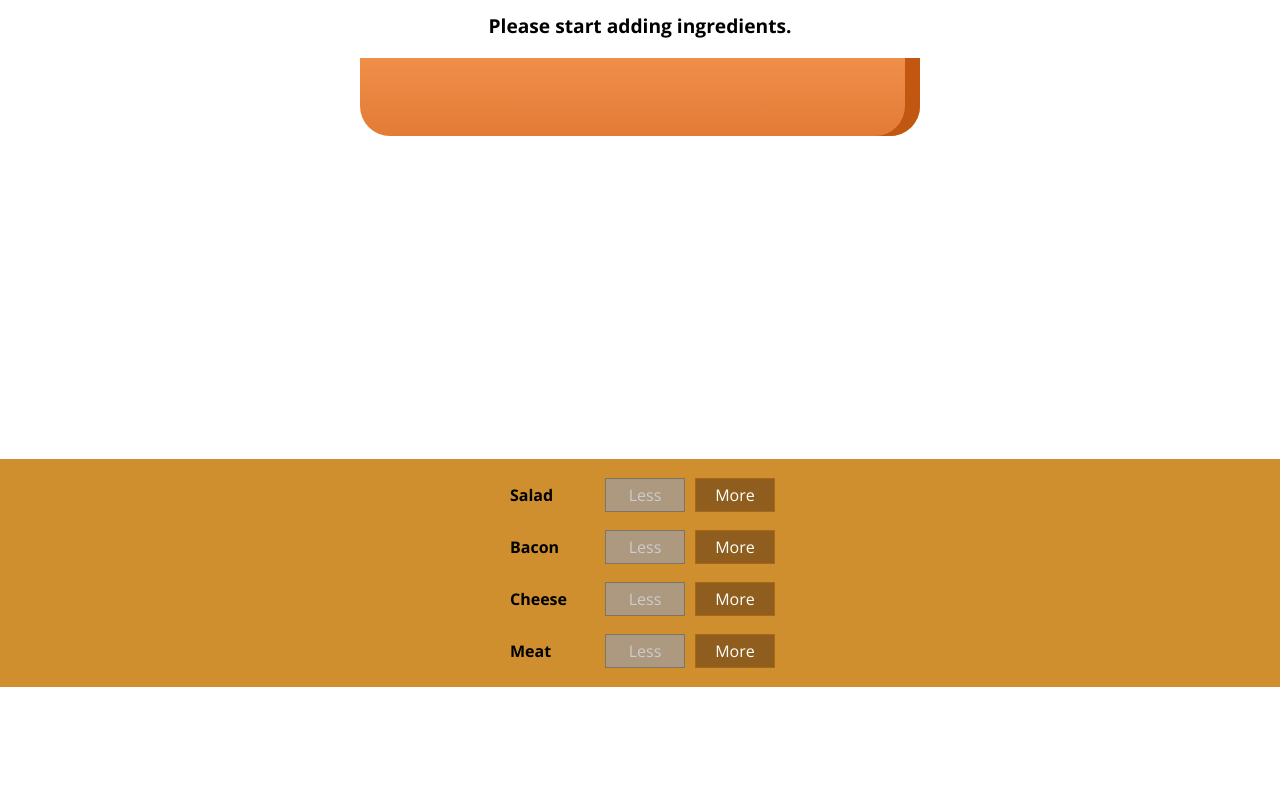
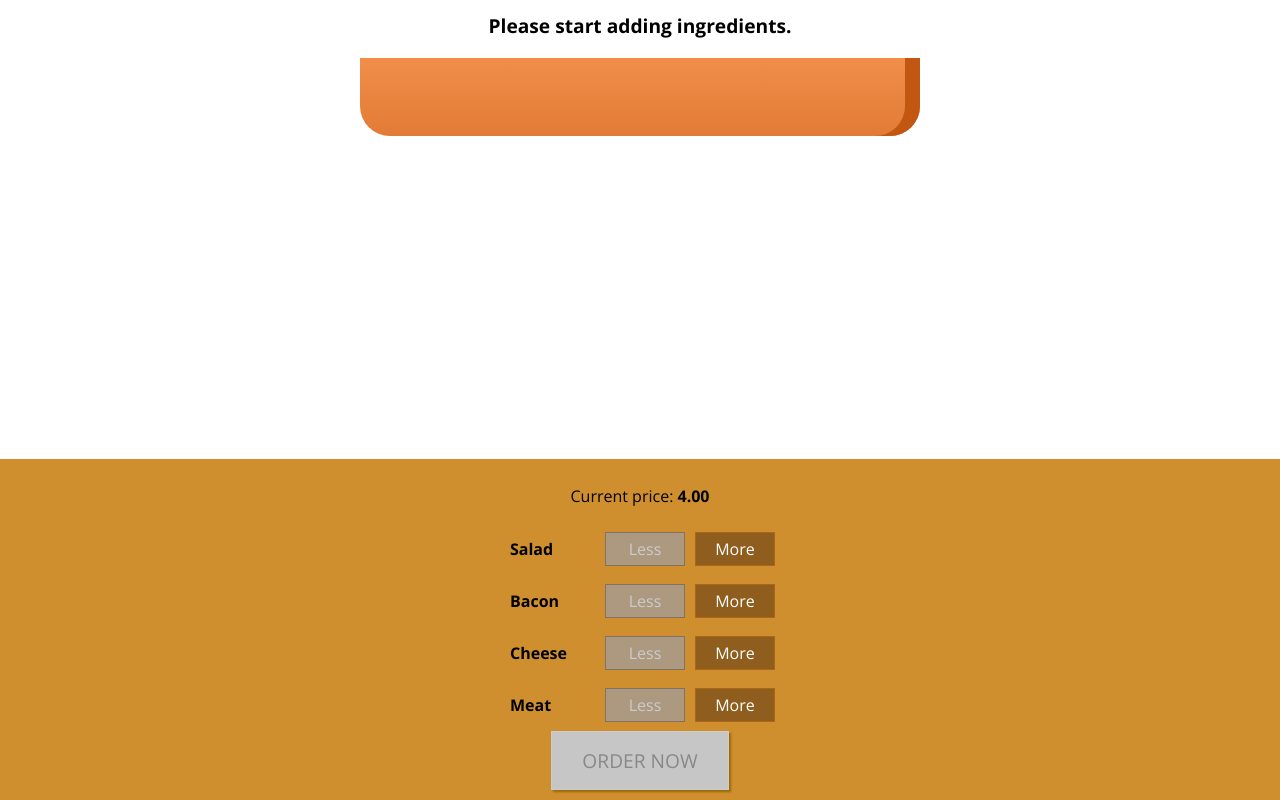
Before and after one commit to szmelc/burgerking, a React app: page / in a window 1280 px wide. Shown: the part 179-979 px from the top of the page. Before the commit the page ends 866 px from the top, so only its background shows below. Built offline with nearby package versions, Linux system fonts and the light colour scheme.

Commit message:
Add order modal

```diff
--- a/src/components/Burger/BuildControls/BuildControls.css
+++ b/src/components/Burger/BuildControls/BuildControls.css
@@ -8,3 +8,44 @@
   margin: auto;
   padding: 10px 0;
 }
+
+.OrderButton {
+    background-color: #DAD735;
+    outline: none;
+    cursor: pointer;
+    border: 1px solid #966909;
+    color: #966909;
+    font-family: inherit;
+    font-size: 1.2em;
+    padding: 15px 30px;
+    box-shadow: 2px 2px 2px #966909;
+}
+
+.OrderButton:hover, .OrderButton:active {
+    background-color: #A0DB41;
+    border: 1px solid #966909;
+    color: #966909;
+}
+
+.OrderButton:disabled {
+    background-color: #C7C6C6;
+    cursor: not-allowed;
+    border: 1px solid #ccc;
+    color: #888888;
+}
+
+.OrderButton:not(:disabled) {
+    animation: enable 0.3s linear;
+}
+
+@keyframes enable {
+    0% {
+        transform: scale(1);
+    }
+    60% {
+        transform: scale(1.1);
+    }
+    100% {
+        transform: scale(1);
+    }
+}
--- a/src/components/Burger/BuildControls/BuildControls.js
+++ b/src/components/Burger/BuildControls/BuildControls.js
@@ -11,6 +11,7 @@
 
 const buildControls = (props) => (
   <div className={classes.BuildControls}>
+    <p>Current price: <strong>{props.price.toFixed(2)}</strong></p>
     {controls.map(ctrl => (
       <BuildControl
         key={ctrl.label}
@@ -19,6 +20,10 @@
         removed={() => props.ingredientRemoved(ctrl.type)}
         disabled={props.disabled[ctrl.type]} />
     ))}
+    <button
+      className={classes.OrderButton}
+      disabled={!props.purchasable}
+      onClick={props.ordered}>ORDER NOW</button>
   </div>
 );
 
--- /dev/null
+++ b/src/components/Burger/OrderSummary/OrderSummary.js
@@ -0,0 +1,26 @@
+import React from 'react'
+
+import Aux from '../../../hoc/Aux';
+
+const orderSummary = (props) => {
+  const ingredientSummary = Object.keys(props.ingredients)
+    .map( igKey => {
+      return (
+        <li key={igKey}>
+          <span style={{textTransform: 'capitalize'}}>{igKey}</span>: {props.ingredients[igKey]}
+        </li>
+      )
+    });
+  return (
+    <Aux>
+      <h3>Your Order:</h3>
+      <p>Delicious burger with the following ingredients</p>
+      <ul>
+        {ingredientSummary}
+      </ul>
+      <p>Continue to Checkout?</p>
+    </Aux>
+  )
+};
+
+export default orderSummary;
--- /dev/null
+++ b/src/components/UI/Backdrop/Backdrop.css
@@ -0,0 +1,9 @@
+.Backdrop {
+  width: 100%;
+  height: 100%;
+  position: fixed;
+  z-index: 100;
+  left: 0;
+  top: 0;
+  background-color: rgba(0,0,0,.5);
+}
--- /dev/null
+++ b/src/components/UI/Backdrop/Backdrop.js
@@ -0,0 +1,9 @@
+import React from 'react'
+
+import classes from './Backdrop.css'
+
+const backdrop = (props) => (
+  props.show ? <div className={classes.Backdrop} onClick={props.clicked}></div> : null
+);
+
+export default backdrop
--- /dev/null
+++ b/src/components/UI/Modal/Modal.css
@@ -0,0 +1,20 @@
+.Modal {
+    position: fixed;
+    z-index: 500;
+    background-color: white;
+    width: 70%;
+    border: 1px solid #ccc;
+    box-shadow: 1px 1px 1px black;
+    padding: 16px;
+    left: 15%;
+    top: 30%;
+    box-sizing: border-box;
+    transition: all 0.3s ease-out;
+}
+
+@media (min-width: 600px) {
+    .Modal {
+        width: 500px;
+        left: calc(50% - 250px);
+    }
+}
--- /dev/null
+++ b/src/components/UI/Modal/Modal.js
@@ -0,0 +1,21 @@
+import React from 'react';
+
+import classes from './Modal.css'
+import Aux from '../../../hoc/Aux'
+import Backdrop from '../Backdrop/Backdrop'
+
+const modal = (props) => (
+  <Aux>
+    <Backdrop show={props.show} clicked={props.modalClosed}/>
+    <div
+      className={classes.Modal}
+      style={{
+        transform: props.show ? 'translateY(0)' : 'translateY(-100vh)',
+        opacity: props.show ? '1' : '0'
+      }}>
+      {props.children}
+    </div>
+  </Aux>
+);
+
+export default modal;
--- a/src/containers/BurgerBuilder/BurgerBuilder.js
+++ b/src/containers/BurgerBuilder/BurgerBuilder.js
@@ -2,6 +2,8 @@
 import Aux from '../../hoc/Aux';
 import Burger from '../../components/Burger/Burger'
 import BuildControls from '../../components/Burger/BuildControls/BuildControls';
+import Modal from '../../components/UI/Modal/Modal';
+import OrderSummary from '../../components/Burger/OrderSummary/OrderSummary';
 
 const INGREDIENT_PRICES = {
   salad: 0.5,
@@ -18,7 +20,20 @@
       cheese: 0,
       meat: 0
     },
-    totalPrice: 4
+    totalPrice: 4,
+    purchasable: false,
+    purchasing: false
+  }
+
+  updatePurchaseState (ingredients) {
+    const sum = Object.keys(ingredients)
+      .map(igKey => {
+        return ingredients[igKey]
+      })
+      .reduce((sum, el) => {
+        return sum + el;
+      }, 0);
+    this.setState({purchasable: sum > 0})
   }
 
   addIngredientHandler = (type) => {
@@ -32,6 +47,7 @@
     const oldPrice = this.state.totalPrice;
     const newPrice = oldPrice + priceAddition;
     this.setState({totalPrice: newPrice, ingredients: updatedIngredients});
+    this.updatePurchaseState(updatedIngredients);
   }
 
   removeIngredientHandler = (type) => {
@@ -48,6 +64,15 @@
     const oldPrice = this.state.totalPrice;
     const newPrice = oldPrice - priceDeduction;
     this.setState({totalPrice: newPrice, ingredients: updatedIngredients});
+    this.updatePurchaseState(updatedIngredients);
+  }
+
+  purchaseHandler = () => {
+    this.setState({purchasing: true});
+  }
+
+  purchaseCancelHandler = () => {
+    this.setState({purchasing: false});
   }
 
   render() {
@@ -59,11 +84,17 @@
     }
     return (
       <Aux>
+        <Modal show={this.state.purchasing} modalClosed={this.purchaseCancelHandler}>
+          <OrderSummary ingredients={this.state.ingredients} />
+        </Modal>
         <Burger ingredients={this.state.ingredients}/>
         <BuildControls
           ingredientAdded={this.addIngredientHandler}
           ingredientRemoved={this.removeIngredientHandler}
-          disabled={disabledInfo} />
+          disabled={disabledInfo}
+          price={this.state.totalPrice}
+          purchasable={this.state.purchasable}
+          ordered={this.purchaseHandler} />
       </Aux>
     );
   }
```
